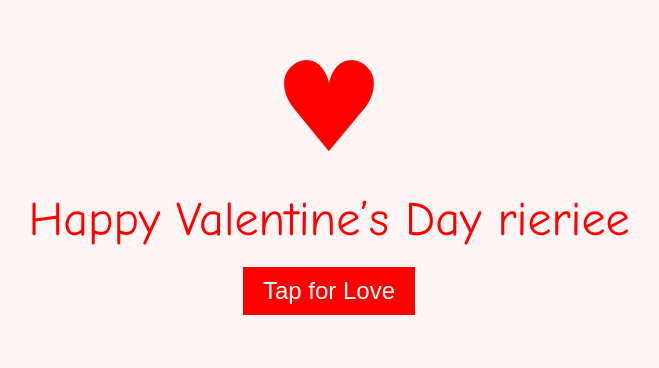
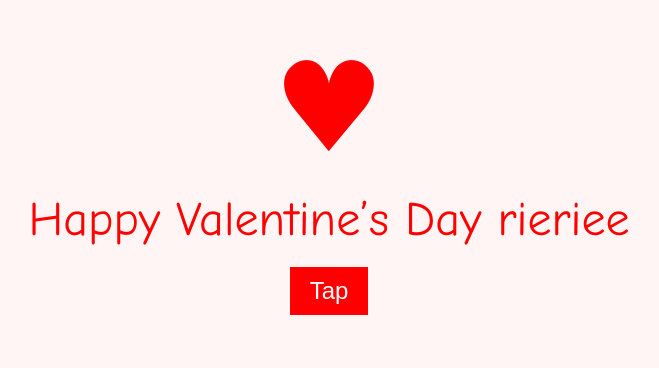
Before and after one commit to Brodieeee17/hapivalintins, a plain HTML site: page index.html in a window 1280 px wide. Shown: the part 155-523 px from the top of the page, without its empty margins (311-970 px from the left). Drawn offline with Linux system fonts and the light colour scheme.

Commit message:
Update index.html

```diff
--- a/index.html
+++ b/index.html
@@ -65,7 +65,7 @@
     <div class="card">
         <span class="heart">♥</span>
         <div class="message">Happy Valentine’s Day rieriee</div>
-        <button class="button" onclick="showLove()">Tap for Love</button>
+        <button class="button" onclick="showLove()">Tap </button>
     </div>
     <script>
         function showLove() {
```
